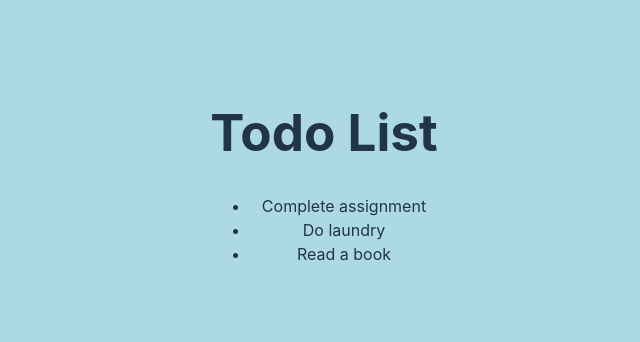
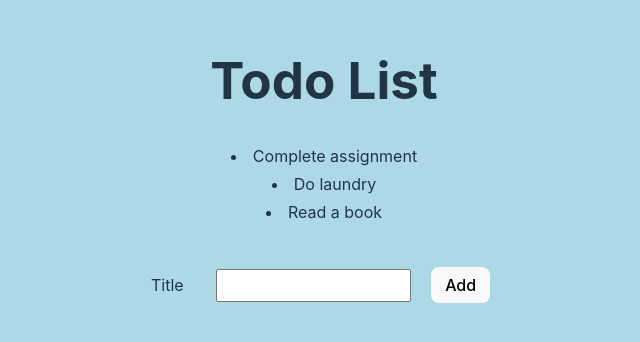
Before and after one commit to ggarcia1-rbi/react-todo, a React (Vite) app: page / in a window 1280 px wide. Shown: the part 224-566 px from the top of the page, without its empty margins (316-956 px from the left). Built offline with nearby package versions, Linux system fonts and the light colour scheme.

Commit message:
add todo form

```diff
--- /dev/null
+++ b/src/AddTodoForm.jsx
@@ -0,0 +1,15 @@
+import React from 'react';
+
+// Declare the AddTodoForm function component
+function AddTodoForm() {
+  return (
+    <form className='formContainer'>
+      <label htmlFor="todoTitle">Title </label>
+      <input type="text" id="todoTitle" />
+      <button type="submit">Add</button>
+    </form>
+  );
+}
+
+// Export the component as the default export
+export default AddTodoForm;
--- a/src/App.css
+++ b/src/App.css
@@ -7,3 +7,24 @@ body {
   padding: 2rem;
   text-align: center;
 }
+.formContainer{
+margin: 30px 0;
+display: flex;
+align-items: center;
+}
+.formContainer :is(label, input, button) {
+  margin: 10px 20px 0px -0px;
+  padding: 7px;
+  width: 100%;
+}
+.formContainer input {
+  width: 200px;
+}
+ul {
+  padding: 0;
+  margin: 0;
+  list-style-position:inside;
+}
+li {
+  padding: 2px;
+}
--- a/src/App.jsx
+++ b/src/App.jsx
@@ -1,21 +1,15 @@
 import React from 'react';
 import './App.css';
+import TodoList from './TodoList';
+import AddTodoForm from './AddTodoForm';
 
-const todoList = [
-  { id: 1, title: "Complete assignment" },
-  { id: 2, title: "Do laundry" },
-  { id: 3, title: "Read a book" }
-];
 
 function App() {
   return (
     <div>
       <h1>Todo List</h1>
-      <ul>
-        {todoList.map((todo) => (
-          <li key={todo.id}>{todo.title}</li>
-        ))}
-      </ul>
+      <TodoList />
+      <AddTodoForm />
     </div>
   );
 }
--- /dev/null
+++ b/src/TodoList.jsx
@@ -0,0 +1,22 @@
+import React from 'react';
+
+// Declare the todoList array
+const todoList = [
+  { id: 1, title: "Complete assignment" },
+  { id: 2, title: "Do laundry" },
+  { id: 3, title: "Read a book" }
+];
+
+// Declare the TodoList function component
+function TodoList() {
+  return (
+    <ul>
+      {todoList.map((todo) => (
+        <li key={todo.id}>{todo.title}</li>
+      ))}
+    </ul>
+  );
+}
+
+// Export the component as the default export
+export default TodoList;
```
